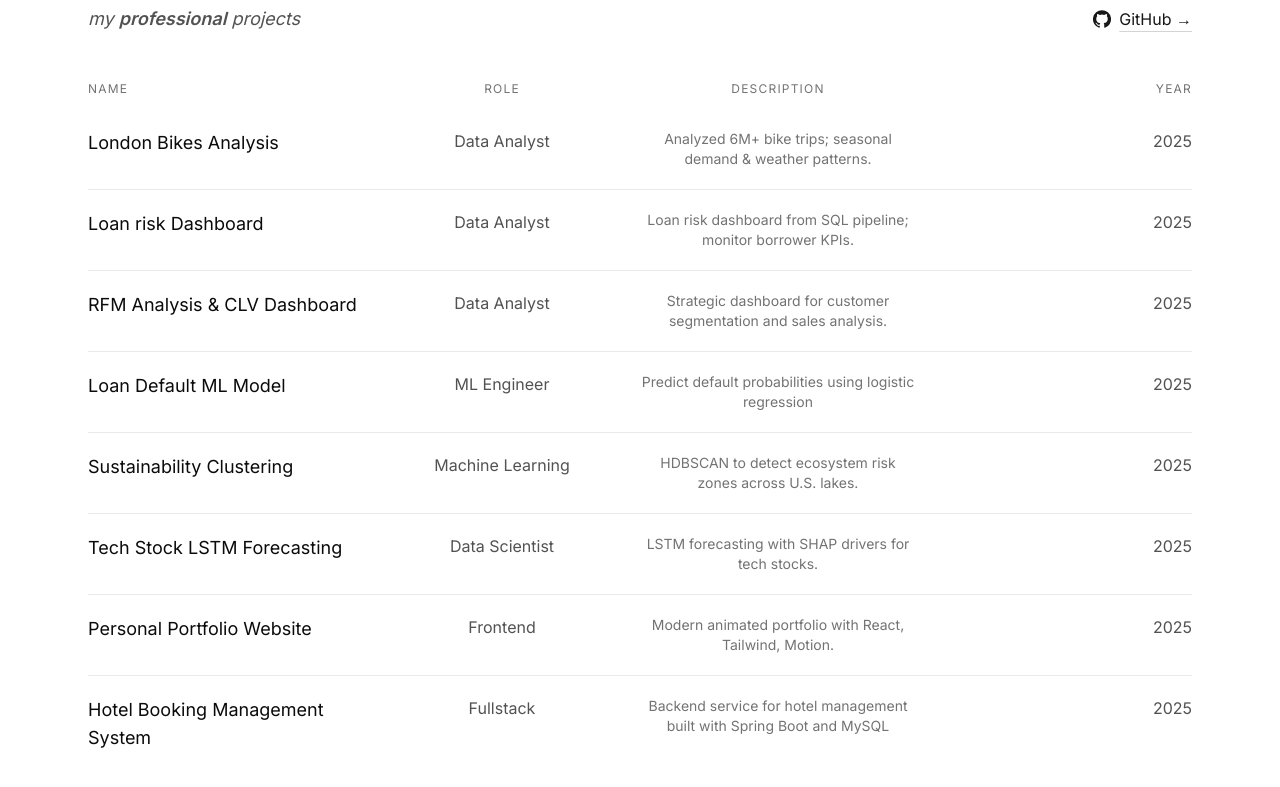
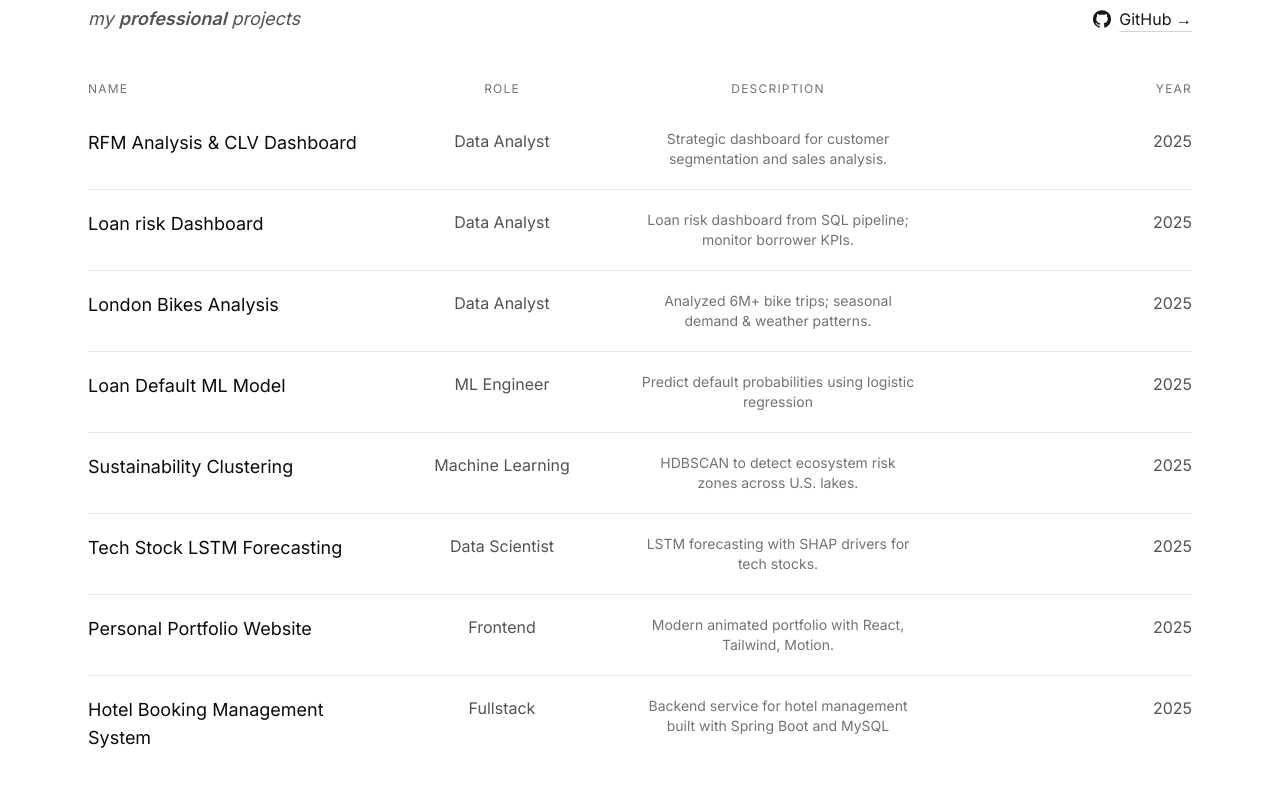
Before and after one commit to Teddy4g/web-portofolio, a React (Vite) app: page / in a window 1280 px wide. Shown: the part 3629-4416 px from the top of the page. Built offline with nearby package versions, Linux system fonts and the light colour scheme.

Commit message:
Restructured Projects

```diff
--- a/src/components/ProjectsSection.jsx
+++ b/src/components/ProjectsSection.jsx
@@ -5,12 +5,12 @@ import Reveal from "./Reveal";
 const projects = [
   {
     id: 1,
-    title: "London Bikes Analysis",
+    title: "RFM Analysis & CLV Dashboard",
     role: "Data Analyst",
     year: "2025",
-    desc: "Analyzed 6M+ bike trips; seasonal demand & weather patterns.",
-    image: "/projects/DATA2.jpeg",
-    link: "https://public.tableau.com/app/profile/teddy.agustinus/viz/LondonBikeRidesNumberofCyclingTripsinLondon/Dashboard1",
+    desc: "Strategic dashboard for customer segmentation and sales analysis.",
+    image: "/projects/DATA5.jpeg",
+    link: "https://public.tableau.com/app/profile/teddy.agustinus/viz/RetailAnalyst_17624110113550/Dashboard1?publish=yes",
   },
   {
     id: 2,
@@ -23,12 +23,12 @@ const projects = [
   },
   {
     id: 3,
-    title: "RFM Analysis & CLV Dashboard",
+    title: "London Bikes Analysis",
     role: "Data Analyst",
     year: "2025",
-    desc: "Strategic dashboard for customer segmentation and sales analysis.",
-    image: "/projects/DATA5.jpeg",
-    link: "https://public.tableau.com/app/profile/teddy.agustinus/viz/RetailAnalyst_17624110113550/Dashboard1?publish=yes",
+    desc: "Analyzed 6M+ bike trips; seasonal demand & weather patterns.",
+    image: "/projects/DATA2.jpeg",
+    link: "https://public.tableau.com/app/profile/teddy.agustinus/viz/LondonBikeRidesNumberofCyclingTripsinLondon/Dashboard1",
   },
   {
     id: 4,
```
Also changed, not shown: public/projects/DATA5.jpeg.
